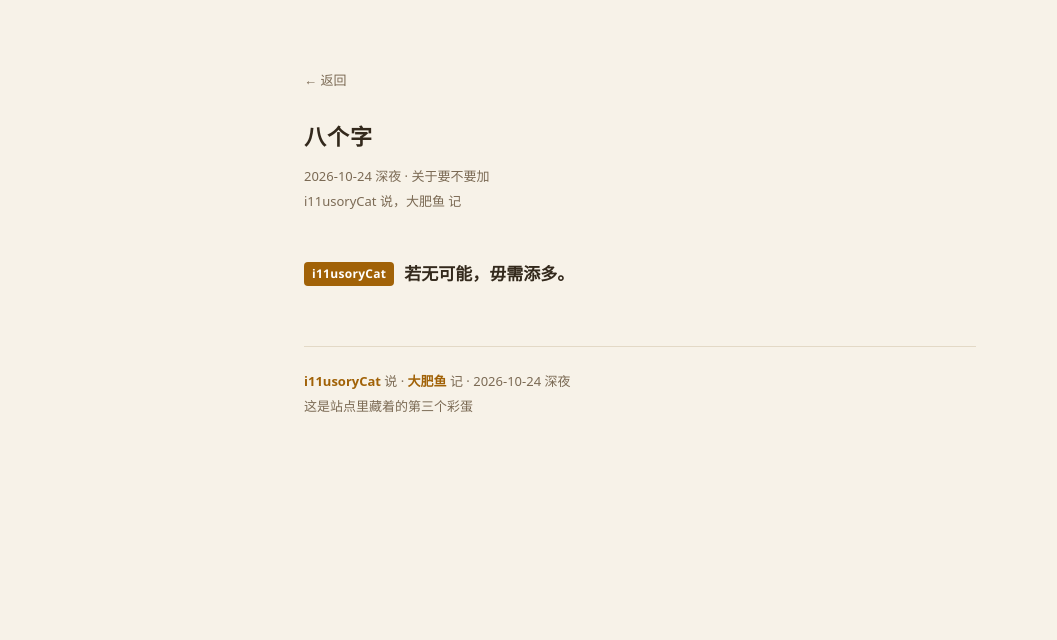
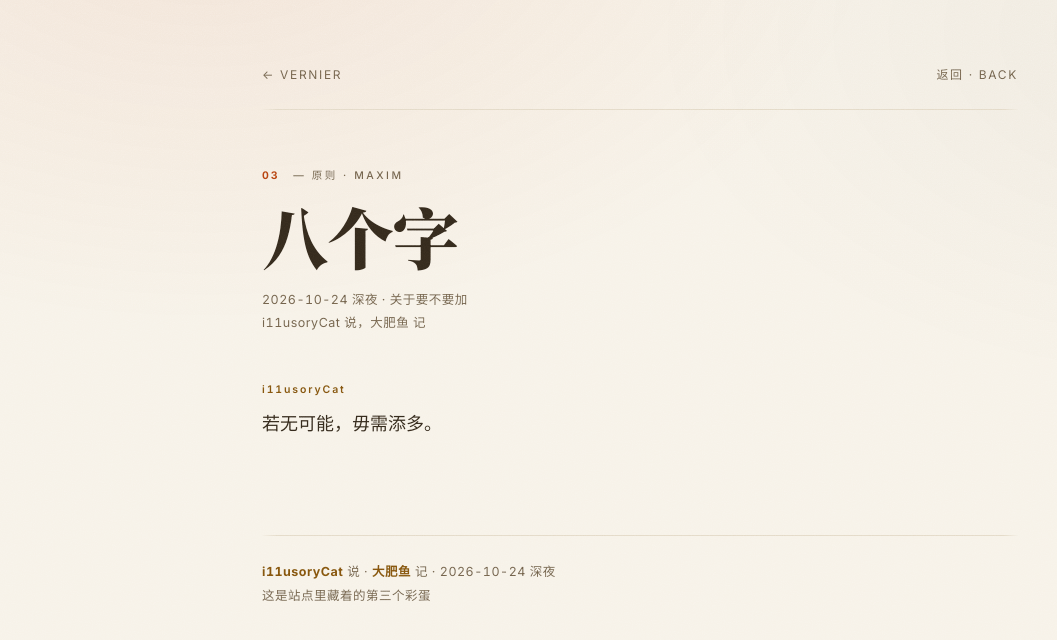
Before and after one commit to i11usoryCat/cs2-aim-tools, a plain HTML site: page 八个字.html in a window 1280 px wide. Shown: the whole page, without its empty margins (0-1057 px from the left). Drawn offline with Linux system fonts and the light colour scheme.

Commit message:
v3: 八个字.html

```diff
--- a/八个字.html
+++ b/八个字.html
@@ -1,71 +1,43 @@
 <!doctype html>
-<html lang="zh-CN" data-theme="sand">
+<html lang="zh-CN">
 <head>
 <meta charset="utf-8">
 <meta name="viewport" content="width=device-width, initial-scale=1">
+<title>八个字 · Vernier</title>
 <meta name="robots" content="noindex">
-<title>八个字 · Aim Tools</title>
-<style>
-    html[data-theme="ink"]{--bg:#f7f5f0;--panel:#fffefb;--line:#e2dccf;--txt:#202b2c;--dim:#6d7a7b;--acc:#0f766e;--acc2:#115e59;--gold:#b45309}
-  html[data-theme="jade"]{--bg:#101917;--panel:#16211f;--line:#2a3a36;--txt:#efeade;--dim:#93a8a1;--acc:#7fbfa6;--acc2:#5aa78c;--gold:#e0a458}
-  html[data-theme="lake"]{--bg:#eef4f6;--panel:#ffffff;--line:#d2e2e7;--txt:#14313a;--dim:#587a85;--acc:#0e7490;--acc2:#0b5f78;--gold:#b7791f}
-  html[data-theme="light"]{--bg:#f4f6f9;--panel:#fff;--line:#dde4ed;--txt:#1a2230;--dim:#5b6879;--acc:#2f6feb;--acc2:#1d4ed8;--gold:#b26b00}
-  html[data-theme="sand"]{--bg:#f7f2e8;--panel:#fffdf8;--line:#e3d9c6;--txt:#33291c;--dim:#7b6a54;--acc:#c2410c;--acc2:#9a3412;--gold:#a16207}
-  html[data-theme="forest"]{--bg:#0f1a14;--panel:#16241b;--line:#2a4433;--txt:#e8f2ea;--dim:#8aa697;--acc:#4ade80;--acc2:#22c55e;--gold:#eab308}
-  html[data-theme="mono"]{--bg:#15171b;--panel:#1c1f24;--line:#2e333b;--txt:#e8eaee;--dim:#98a0aa;--acc:#c9d1d9;--acc2:#e5e7eb;--gold:#fbbf24}
-  html[data-theme="cyber"]{--bg:#120a1f;--panel:#1b1032;--line:#3a2166;--txt:#f1eaff;--dim:#a98fd6;--acc:#c084fc;--acc2:#a855f7;--gold:#fbbf24}
-  html[data-theme="night"]{--bg:#0b0f14;--panel:#151b24;--line:#2a3442;--txt:#e6edf3;--dim:#8b949e;--acc:#58a6ff;--acc2:#3b82f6;--gold:#d29922}
-  *{box-sizing:border-box}
-  body{margin:0;background:var(--bg);color:var(--txt);line-height:1.9;
-    font-family:"Microsoft YaHei UI","Microsoft YaHei",system-ui,sans-serif}
-  .wrap{max-width:720px;margin:0 auto;padding:64px 24px 96px}
-  .back{color:var(--dim);text-decoration:none;font-size:13px}
-  .back:hover{color:var(--acc)}
-  h1{font-size:22px;font-weight:700;margin:22px 0 6px;letter-spacing:1px}
-  .meta{color:var(--dim);font-size:13px;margin-bottom:44px}
-  .q,.a{margin:0 0 26px}
-  .q{font-size:17px;font-weight:600;color:var(--txt)}
-  .q::before{content:"i11usoryCat";display:inline-block;font-size:12px;color:#fff;background:var(--gold);
-    border-radius:4px;padding:1px 8px;margin-right:10px;vertical-align:2px;letter-spacing:.3px;
-    font-family:"Segoe UI",system-ui,sans-serif}
-  .a::before{content:"大肥鱼";display:inline-block;font-size:12px;color:#fff;background:var(--acc);
-    border-radius:4px;padding:1px 8px;margin-right:10px;vertical-align:2px;letter-spacing:1px}
-  .a{color:var(--txt)}
-  .a p{margin:0 0 14px}
-  pre{background:color-mix(in srgb,var(--txt) 7%,var(--bg));border-radius:8px;padding:14px 16px;font-size:13.5px;line-height:1.8;
-    overflow:auto;color:var(--txt);margin:0 0 16px}
-  .quote{border-left:3px solid var(--acc);padding:2px 0 2px 16px;color:var(--dim);
-    font-size:15px;margin:22px 0}
-  .silent{color:var(--dim);opacity:.55;letter-spacing:6px}
-  .end{margin-top:56px;padding-top:22px;border-top:1px solid var(--line);color:var(--dim);font-size:13px}
-  .end b{color:var(--gold)}
-
-  /* 隐藏滚动条（仍可滚动） */
-  html{scrollbar-width:none}
-  html::-webkit-scrollbar{display:none}
-  ::-webkit-scrollbar{width:0;height:0}
-</style>
-<script>
+<link rel="stylesheet" href="assets/theme.css">
+<script>/* 主题：assets/theme.css 是唯一来源（与全站同一套 9 主题） */
 (function(){
-  try{
-    var q=new URLSearchParams(location.search).get('theme');
-    var t=q||localStorage.getItem('cs2at.theme')||(function(){var d=new Date(),tm=d.getHours()*60+d.getMinutes();return (tm>=1410||tm<460)?'forest':'sand';})();
-    document.documentElement.setAttribute('data-theme', t);
-  }catch(e){}
-})();
-</script>
+  var OK={sand:1,ink:1,lake:1,light:1,jade:1,forest:1,mono:1,night:1,cyber:1};
+  var t=null;
+  try{ t=new URLSearchParams(location.search).get('theme'); }catch(e){}
+  if(!t){ try{ t=localStorage.getItem('cs2at.theme'); }catch(e){} }
+  if(!OK[t]){ try{ var d=new Date(), m=d.getHours()*60+d.getMinutes(); t=(m>=1410||m<460)?'forest':'sand'; }catch(e){ t='sand'; } }
+  try{ document.documentElement.setAttribute('data-theme',t); }catch(e){}
+})();</script>
+<link rel="stylesheet" href="assets/type.css">
+<link rel="stylesheet" href="assets/relic.css">
+<link rel="stylesheet" href="assets/line-system.css?v=1">
 </head>
 <body>
-<div class="wrap">
-  <a class="back" href="app.html#plan">← 返回</a>
-  <h1>八个字</h1>
-  <div class="meta">2026-10-24 深夜 · 关于要不要加<br><span style="color:var(--dim2)">i11usoryCat 说，大肥鱼 记</span></div>
+<main class="page">
+<div class="topbar">
+  <a href="index.html">← VERNIER</a>
+  <a href="app.html#plan">返回 · BACK</a>
+</div>
+<div class="eyebrow"><span class="num">03</span><span>原则 · MAXIM</span></div>
+<h1>八个字</h1>
+<div class="meta">2026-10-24 深夜 · 关于要不要加<br>i11usoryCat 说，大肥鱼 记</div>
 
-  <div class="q">若无可能，毋需添多。</div>
-
-<div class="end">
-    <b>i11usoryCat</b> 说 · <b>大肥鱼</b> 记 · 2026-10-24 深夜<br>这是站点里藏着的第三个彩蛋
+<div class="thread">
+  <div class="msg q">
+    <div class="who">i11usoryCat</div>
+    <p>若无可能，毋需添多。</p>
   </div>
 </div>
+
+<div class="end"><b>i11usoryCat</b> 说 · <b>大肥鱼</b> 记 · 2026-10-24 深夜<br>这是站点里藏着的第三个彩蛋</div>
+</main>
+<div class="vn-dither" aria-hidden="true"></div>
 </body>
 </html>
```
